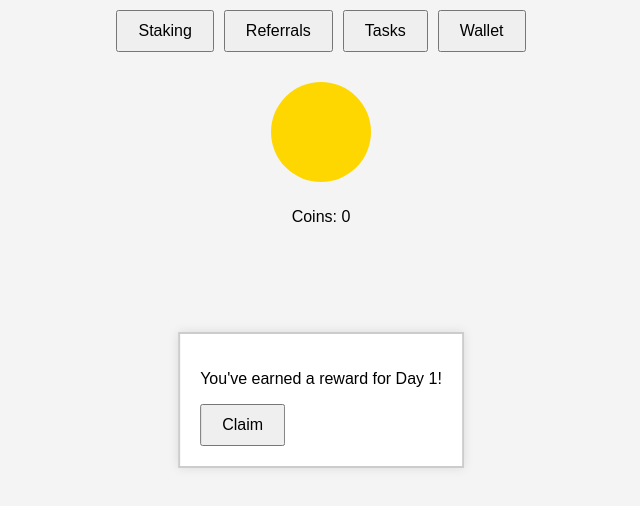
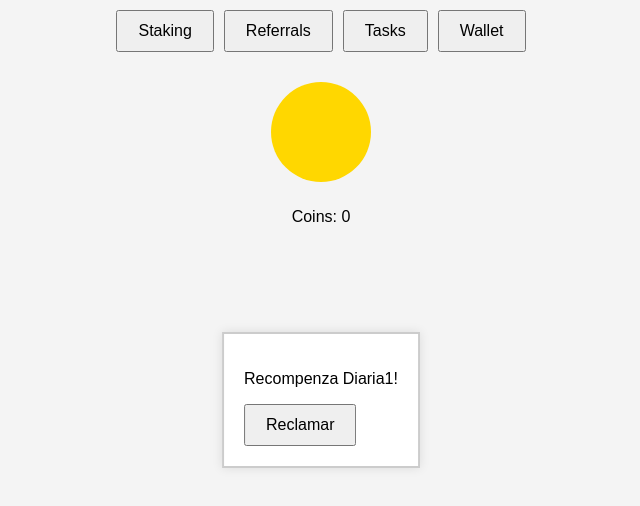
Before and after one commit to 1CupBot/Cup, a plain HTML site: page index.html in a window 1280 px wide. Shown: the whole page, without its empty margins (319-959 px from the left). Drawn offline with Linux system fonts and the light colour scheme.

Commit message:
Update index.html

```diff
--- a/index.html
+++ b/index.html
@@ -26,11 +26,17 @@
 
         <!-- Pop-up para la recompensa diaria -->
         <div id="rewardPopup" class="popup hidden">
-            <p>You've earned a reward for Day <span id="rewardDay">1</span>!</p>
-            <button id="claimReward">Claim</button>
+            <p>Recompenza Diaria<span id="rewardDay">1</span>!</p>
+            <button id="claimReward">Reclamar</button>
         </div>
     </div>
 
     <script src="scripts.js"></script>
+     <script>
+        // Asegurar pantalla completa en Telegram Mini App
+        if (window.Telegram.WebApp) {
+            Telegram.WebApp.expand();
+        }
+    </script>
 </body>
 </html>
```
